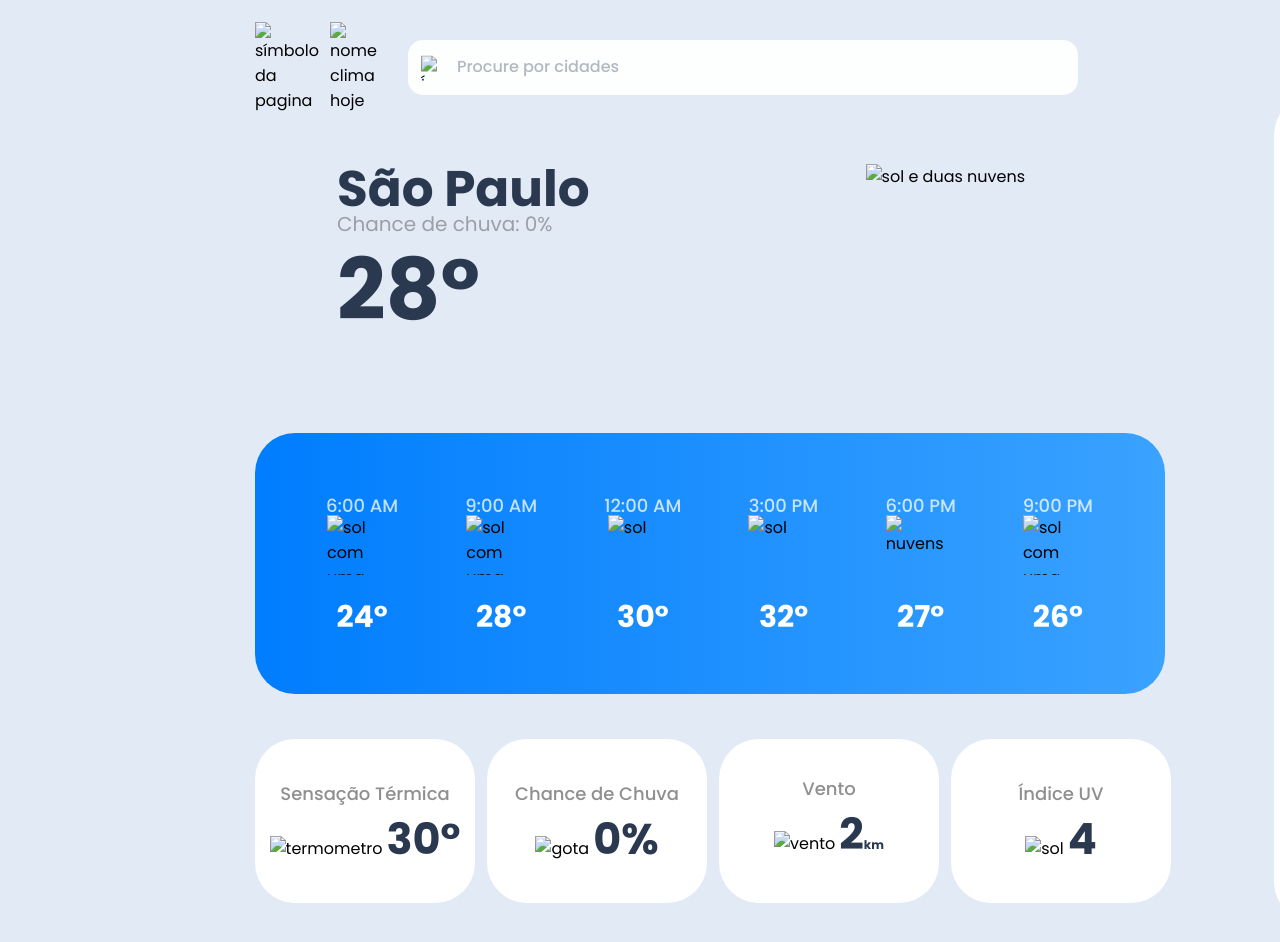
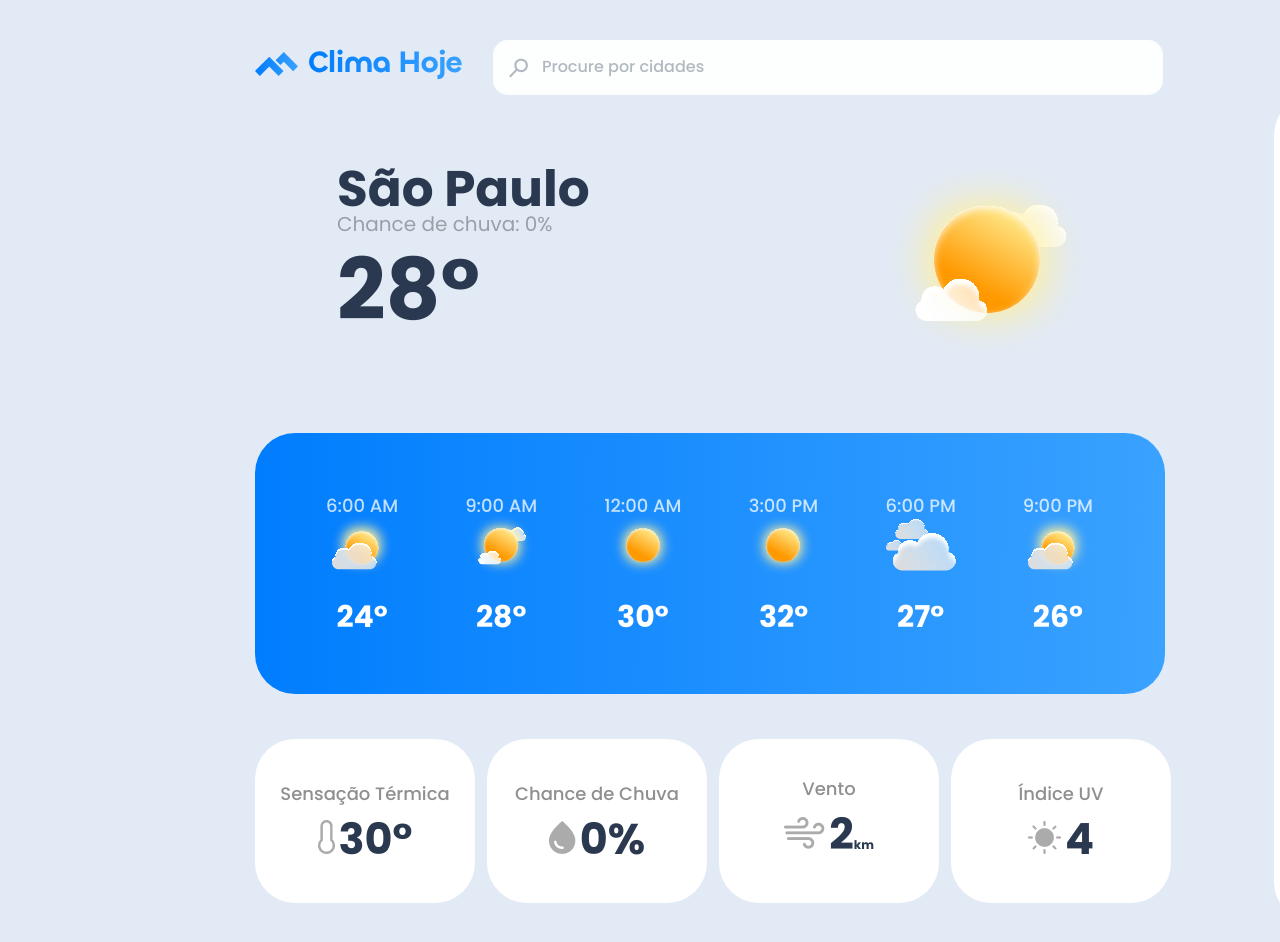
Before and after one commit to nadiaaamf/clima-hoje, a plain HTML site: page index.html in a window 1280 px wide. Shown: the top 942 px of the page. Drawn offline with Linux system fonts and the light colour scheme; the site is published under a folder, as on GitHub Pages, so addresses that start at the root find nothing.

Commit message:
Corrigido caminhos das imagens para o GitHub Pages

```diff
--- a/index.html
+++ b/index.html
@@ -16,14 +16,14 @@
   <header class="header">
     <div class="header__symbols">
     <div class="header__symbol">
-    <img src="/images/inicio.svg" alt="símbolo da pagina">
+    <img src="images/inicio.svg" alt="símbolo da pagina">
     </div>
     <div class="header__name">
-      <img src="/images/Clima Hoje.svg" alt="nome clima hoje">
+      <img src="images/Clima Hoje.svg" alt="nome clima hoje">
     </div>
     </div>
     <div class="input-wrapper" >
-      <img src="/images/material-symbols_search.svg" alt="Ícone de busca" class="input-icon">
+      <img src="images/material-symbols_search.svg" alt="Ícone de busca" class="input-icon">
       <input
       type="text"
       placeholder="Procure por cidades"
@@ -41,7 +41,7 @@
         <p class="hours__rain">Chance de chuva: 0%</p>
         <h2 class="hours__temperature">28°</h2>
         </div>
-          <img src="/images/sun clouds.svg"
+          <img src="images/sun clouds.svg"
           alt="sol e duas nuvens"
           class="hours__sun">
       </div>
@@ -51,7 +51,7 @@
 
           <li class="blue__list">
             <p class="blue__hour">6:00 AM</p>
-            <img src="/images/sun clouds (1).svg"
+            <img src="images/sun clouds (1).svg"
             alt="sol com uma nuvem"
             class="blue__image">
             <p class="blue__tempeture">24°</p>
@@ -59,7 +59,7 @@
 
           <li class="blue__list">
             <p class="blue__hour">9:00 AM</p>
-            <img src="/images/sun clouds.svg"
+            <img src="images/sun clouds.svg"
             alt="sol com uma nuvem"
             class="blue__image">
             <p class="blue__tempeture">28°</p>
@@ -67,7 +67,7 @@
 
           <li class="blue__list">
             <p class="blue__hour">12:00 AM</p>
-            <img src="/images/Sun.svg"
+            <img src="images/Sun.svg"
             alt="sol"
             class="blue__image">
             <p class="blue__tempeture">30°</p>
@@ -75,7 +75,7 @@
 
           <li class="blue__list">
             <p class="blue__hour">3:00 PM</p>
-            <img src="/images/Sun.svg"
+            <img src="images/Sun.svg"
             alt="sol"
             class="blue__image">
             <p class="blue__tempeture">32°</p>
@@ -83,7 +83,7 @@
 
           <li class="blue__list">
             <p class="blue__hour">6:00 PM</p>
-            <img src="/images/clouds.svg"
+            <img src="images/clouds.svg"
             alt="nuvens"
             class="blue__image">
             <p class="blue__tempeture">27°</p>
@@ -91,7 +91,7 @@
 
           <li class="blue__list">
             <p class="blue__hour">9:00 PM</p>
-            <img src="/images/sun clouds (1).svg"
+            <img src="images/sun clouds (1).svg"
             alt="sol com uma nuvem"
             class="blue__image">
             <p class="blue__tempeture">26°</p>
@@ -104,7 +104,7 @@
           <li class="container__block">
             <p class="container__name">Sensação Térmica</p>
             <div class="container__linear">
-            <img src="/images/termometro.png"
+            <img src="images/termometro.png"
             alt="termometro"
             class="container__icon">
             <p class="container__information">30°</p>
@@ -114,7 +114,7 @@
           <li class="container__block">
             <p class="container__name">Chance de Chuva</p>
             <div class="container__linear">
-            <img src="/images/gota.png"
+            <img src="images/gota.png"
             alt="gota"
             class="container__icon">
             <p class="container__information">0%</p>
@@ -124,7 +124,7 @@
           <li class="container__block">
             <p class="container__name">Vento</p>
             <div class="container__linear">
-            <img src="/images/vento.png"
+            <img src="images/vento.png"
             alt="vento"
             class="container__icon">
             <p class="container__information">2<span>km</span></p>
@@ -134,7 +134,7 @@
           <li class="container__block">
             <p class="container__name">Índice UV</p>
             <div class="container__linear">
-            <img src="/images/minisol.png"
+            <img src="images/minisol.png"
             alt="sol"
             class="container__icon">
             <p class="container__information">4</p>
@@ -149,7 +149,7 @@
       <ul class="days__list">
         <li class="days__week">
           <p class="day">Segunda</p>
-          <img src="/images/sun clouds (1).svg"
+          <img src="images/sun clouds (1).svg"
           alt="sol com uma nuvem"
           class="days__image">
           <p class="days__max">29°</p>
@@ -158,7 +158,7 @@
 
         <li class="days__week">
           <p class="day">Terça</p>
-          <img src="/images/Sun.svg"
+          <img src="images/Sun.svg"
           alt="sol com uma nuvem"
           class="days__image">
           <p class="days__max">33°</p>
@@ -167,7 +167,7 @@
 
         <li class="days__week">
           <p class="day">Quarta</p>
-          <img src="/images/Sun.svg"
+          <img src="images/Sun.svg"
           alt="sol com uma nuvem"
           class="days__image">
           <p class="days__max">32°</p>
@@ -176,7 +176,7 @@
 
         <li class="days__week">
           <p class="day">Quinta</p>
-          <img src="/images/sun clouds.svg"
+          <img src="images/sun clouds.svg"
           alt="sol com uma nuvem"
           class="days__image">
           <p class="days__max">30°</p>
@@ -185,7 +185,7 @@
 
         <li class="days__week">
           <p class="day">Sexta</p>
-          <img src="/images/clouds.svg"
+          <img src="images/clouds.svg"
           alt="sol com uma nuvem"
           class="days__image">
           <p class="days__max">28°</p>
@@ -194,7 +194,7 @@
 
         <li class="days__week">
           <p class="day">Sábado</p>
-          <img src="/images/rain.svg"
+          <img src="images/rain.svg"
           alt="sol com uma nuvem"
           class="days__image">
           <p class="days__max">26°</p>
@@ -203,7 +203,7 @@
 
         <li class="days__week">
           <p class="day">Domingo</p>
-          <img src="/images/sun clouds.svg"
+          <img src="images/sun clouds.svg"
           alt="sol com uma nuvem"
           class="days__image">
           <p class="days__max">30°</p>
```
